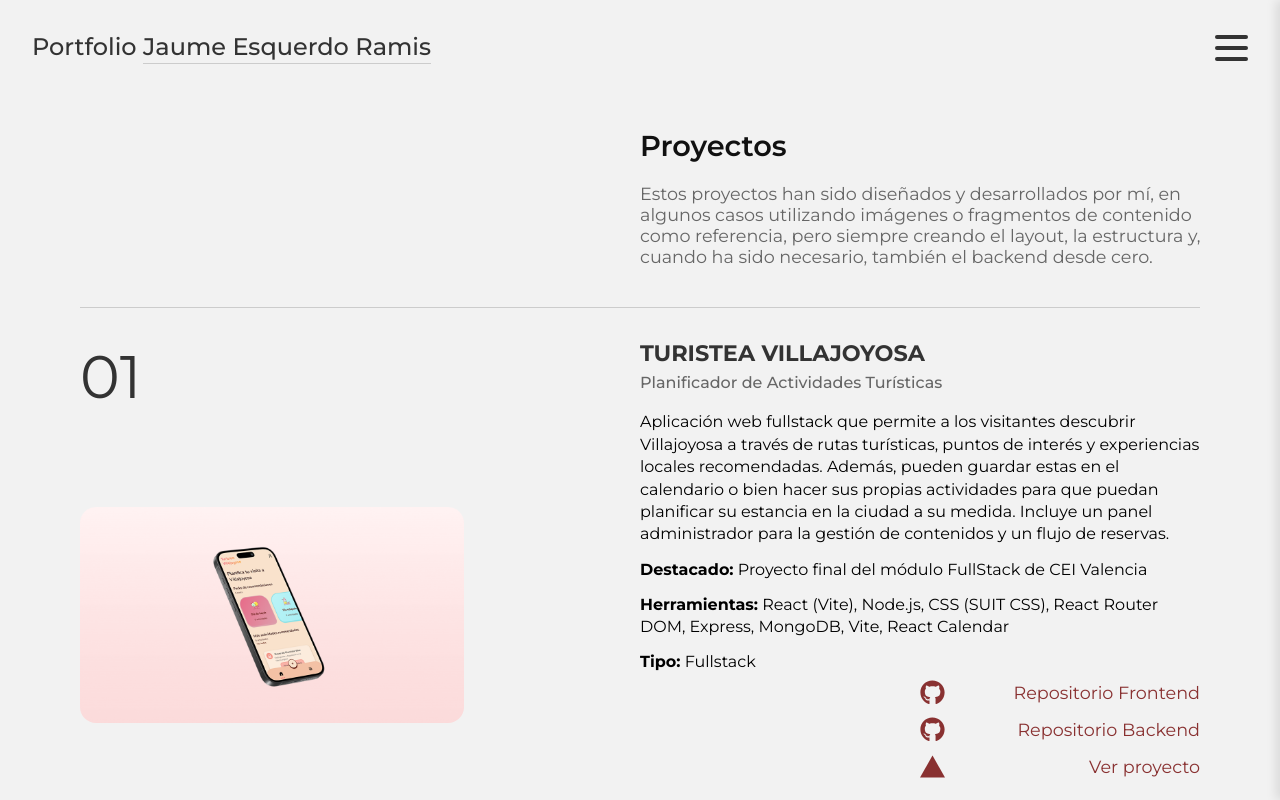
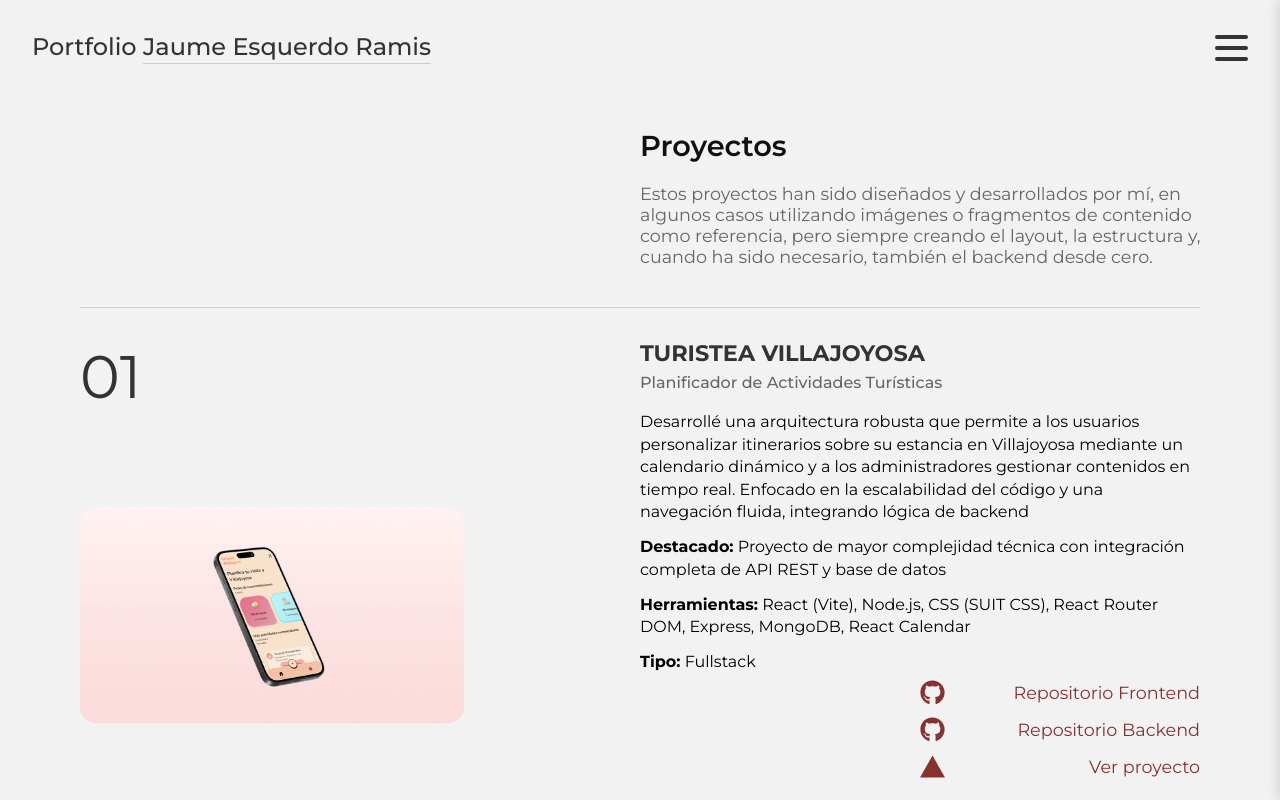
Before and after one commit to JaumeEsquerdo/portfolio-personal, a React (Vite) app in the folder portfolio-jaume/: page /proyectos in a window 1280 px wide. Shown: the top 800 px of the page. Built offline with nearby package versions, Linux system fonts and the light colour scheme; a web font is replaced by a local one.

Commit message:
actualizar datos de proyecto turistea

```diff
--- a/portfolio-jaume/src/data/listaProyectos.js
+++ b/portfolio-jaume/src/data/listaProyectos.js
@@ -5,7 +5,7 @@ const listaProyectos = [
     titulo: "Turistea Villajoyosa",
     subtitulo: "Planificador de Actividades Turísticas",
     descripcion:
-      "Aplicación web fullstack que permite a los visitantes descubrir Villajoyosa a través de rutas turísticas, puntos de interés y experiencias locales recomendadas. Además, pueden guardar estas en el calendario o bien hacer sus propias actividades para que puedan planificar su estancia en la ciudad a su medida. Incluye un panel administrador para la gestión de contenidos y un flujo de reservas.",
+      "Desarrollé una arquitectura robusta que permite a los usuarios personalizar itinerarios sobre su estancia en Villajoyosa mediante un calendario dinámico y a los administradores gestionar contenidos en tiempo real. Enfocado en la escalabilidad del código y una navegación fluida, integrando lógica de backend",
     herramientas: [
       "React (Vite)",
       "Node.js",
@@ -13,7 +13,6 @@ const listaProyectos = [
       "React Router DOM",
       "Express",
       "MongoDB",
-      "Vite",
       "React Calendar",
     ],
     stack: "Fullstack",
@@ -29,7 +28,8 @@ const listaProyectos = [
       },
     ],
     deploy: "https://turistea-villajoyosa.vercel.app/",
-    destacado: "Proyecto final del módulo FullStack de CEI Valencia",
+    destacado:
+      "Proyecto de mayor complejidad técnica con integración completa de API REST y base de datos",
   },
 
   {
```
